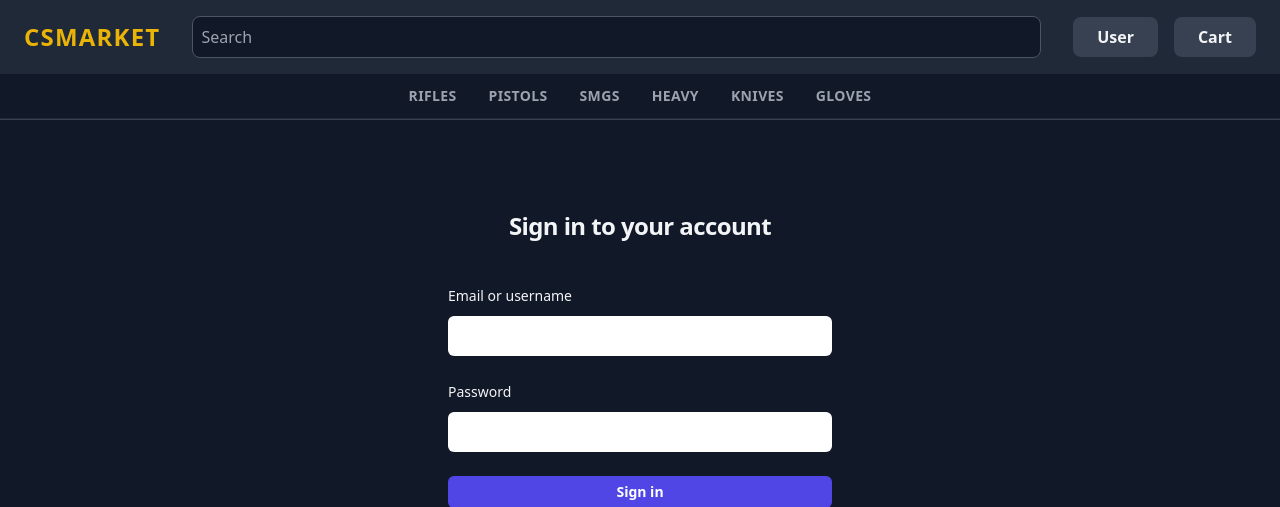
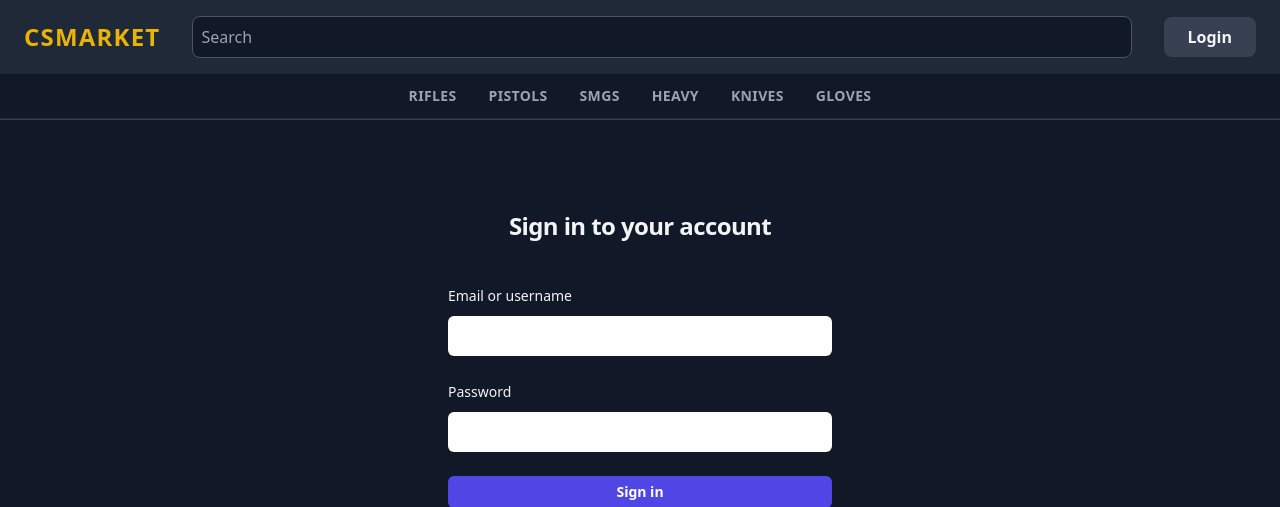
Before and after one commit to linham-8/D0018E_Database_Project, a Flask app: page /login in a window 1280 px wide. Shown: the top 507 px of the page. Run offline with Flask 3, Linux system fonts and the light colour scheme; some libraries are stand-ins or nearby versions.

Commit message:
Added login and registration functionality

```diff
--- a/app.py
+++ b/app.py
@@ -1,16 +1,9 @@
-from flask import Flask, render_template, request, url_for
-from flask_sqlalchemy import SQLAlchemy
-from datetime import datetime
+from flask import render_template, request, url_for, redirect, flash
+from flask_login import login_user, logout_user, login_required, current_user
 from sqlalchemy import func
+from extensions import db, app
+from models import Skin, User, UserInfo, Transaction
 
-app = Flask(__name__)
-
-app.config["SQLALCHEMY_DATABASE_URI"] = (
-    "postgresql://postgres:password@localhost:5432/csmarket"
-)
-app.config["SQLALCHEMY_TRACK_MODIFICATIONS"] = False
-
-db = SQLAlchemy(app)
 
 WEAPON_CATEGORIES = {
     "Rifles": [
@@ -97,48 +90,6 @@ def url_for_args(endpoint, **values):
 
 
 app.jinja_env.globals["url_for_args"] = url_for_args
-
-
-class Skin(db.Model):
-    __tablename__ = "skins"
-    id = db.Column(db.Integer, primary_key=True)
-    name = db.Column(db.String(256), nullable=False)
-    weapon_type = db.Column(db.String(64), index=True)
-    phase = db.Column(db.String(32), index=True)
-    category = db.Column(db.String(32), index=True)
-    image = db.Column(db.Text)
-    price = db.Column(db.Float)
-    float_value = db.Column(db.Float)
-    wear_name = db.Column(db.String(16))
-    rarity = db.Column(db.String(16))
-    paint_seed = db.Column(db.Integer)
-    is_stattrak = db.Column(db.Boolean, default=False)
-
-class User(db.Model):
-    __tablename__ = 'users'
-    id = db.Column(db.Integer, primary_key=True)
-    user_type = db.Column(db.String(16), default='customer')
-    username = db.Column(db.String(64), unique=True, nullable=False)
-    password = db.Column(db.String(256), nullable=False)
-    info = db.relationship('UserInfo', backref='user_account', uselist=False)
-    transactions = db.relationship('Transaction', backref='buyer', lazy=True)
-
-class UserInfo(db.Model):
-    __tablename__ = 'user_info'
-    user_id = db.Column(db.Integer, db.ForeignKey('users.id'), primary_key=True)
-    first_name = db.Column(db.String(128))
-    last_name = db.Column(db.String(128))
-    email = db.Column(db.String(128), unique=True)
-    phone_number = db.Column(db.String(32))
-    address = db.Column(db.String(128))
-
-class Transaction(db.Model):
-    __tablename__ = 'transactions'
-    id = db.Column(db.Integer, primary_key=True)
-    user_id = db.Column(db.Integer, db.ForeignKey('users.id'), nullable=False)
-    skin_id = db.Column(db.Integer, db.ForeignKey('skins.id'), nullable=False)
-    transaction_price = db.Column(db.Float, nullable=False)
-    timestamp = db.Column(db.DateTime, default=datetime.now)
 
 
 def apply_common_filters(query, filters):
@@ -239,14 +190,66 @@ def index():
 
     return render_template("index.html", **context)
 
-@app.route("/login")
+
+@app.route("/login", methods=['GET', 'POST'])
 def login():
-    # Will have to check if input contains an @
+    if current_user.is_authenticated:
+        return redirect(url_for)('index')
+    if request.method == 'POST':
+        login_id = request.form['login-id']
+        user = User.query.filter_by(username=login_id).first()
+        if not user:
+            email = UserInfo.query.filter_by(email=login_id).first()
+            if email:
+                user = email.user_account
+            else:
+                flash('Incorrect credentials', 'error')
+                return redirect(url_for('login'))
+        if user and user.check_password(request.form['password']):
+            login_user(user)
+            return redirect(url_for('index'))
+        else:
+            flash('Incorrect credentials', 'error')
     return render_template("login.html")
 
-@app.route("/register")
+
+@app.route("/register", methods=['GET', 'POST'])
 def register():
+    if current_user.is_authenticated:
+        return redirect(url_for)('index')
+    if request.method == 'POST':
+        user = User(username=request.form['username'])
+        user.set_password(request.form['password'])
+        db.session.add(user)
+        db.session.flush()
+
+        user_info = UserInfo(
+            user_account=user,
+            name=request.form['name'],
+            email=request.form['email'],
+            address=request.form['address'],
+            phone_number=request.form['phone'],
+        )
+
+        db.session.add(user_info)
+        db.session.commit()
+        return redirect(url_for('login'))
     return render_template("register.html")
+
+@app.route("/logout")
+def logout():
+    logout_user()
+    return render_template("login.html")
+
+@app.route("/user", methods=['GET', 'POST'])
+@login_required
+def user():
+    return render_template("user.html")
+
+@app.route("/cart", methods=['GET', 'POST'])
+@login_required
+def cart():
+    return render_template("cart.html")
 
 if __name__ == "__main__":
     app.run(host="0.0.0.0", port=5000, debug=True)
--- a/templates/base.html
+++ b/templates/base.html
@@ -56,9 +56,33 @@
                     class="w-full bg-gray-900 border border-gray-600 text-white p-2 rounded-btn focus:outline-none focus:border-accent transition-colors">
             </div>
 
-            <div class="flex gap-4">
-                <button class="px-6 py-2 bg-gray-700 hover:bg-gray-600 rounded-btn font-bold transition">User</button>
-                <button class="px-6 py-2 bg-gray-700 hover:bg-gray-600 rounded-btn font-bold transition">Cart</button>
+            <div class="flex gap-4 items-center">
+                {% if current_user.is_authenticated %}
+                <div class="relative group">
+                    <a href="{{ url_for('user') }}"
+                        class="inline-block px-6 py-2 bg-gray-700 hover:bg-gray-600 rounded-btn font-bold transition">
+                        User
+                    </a>
+
+                    <div class="absolute right-0 top-full w-32 pt-2 hidden group-hover:block z-50">
+                        <div class="bg-gray-800 rounded-lg shadow-xl border border-gray-700 overflow-hidden">
+                            <a href="{{ url_for('logout') }}"
+                                class="block px-4 py-2 text-center text-red-400 hover:bg-gray-700 transition text-sm font-bold">
+                                Logout
+                            </a>
+                        </div>
+                    </div>
+                </div>
+                <a href="{{ url_for('cart') }}"
+                    class="px-6 py-2 bg-gray-700 hover:bg-gray-600 rounded-btn font-bold transition">
+                    Cart
+                </a>
+                {% else %}
+                <a href="{{ url_for('login') }}"
+                    class="px-6 py-2 bg-gray-700 hover:bg-gray-600 rounded-btn font-bold transition">
+                    Login
+                </a>
+                {% endif %}
             </div>
         </div>
 
@@ -88,9 +112,12 @@
 
     {% block content %}{% endblock %}
 
-    <div id="itemModal" class="fixed inset-0 z-100 hidden bg-black/80 justify-center items-center backdrop-blur-sm" onclick="closeModal()">
-      <div class="bg-gray-800 border border-gray-700 rounded-card shadow-2xl w-11/12 md:w-1/3 overflow-hidden relative" onclick="event.stopPropagation()">
-        <button onclick="closeModal()" class="absolute top-3 right-4 text-gray-400 hover:text-accent text-3xl font-bold transition-colors">&times;</button>
+    <div id="itemModal" class="fixed inset-0 z-100 hidden bg-black/80 justify-center items-center backdrop-blur-sm"
+        onclick="closeModal()">
+        <div class="bg-gray-800 border border-gray-700 rounded-card shadow-2xl w-11/12 md:w-1/3 overflow-hidden relative"
+            onclick="event.stopPropagation()">
+            <button onclick="closeModal()"
+                class="absolute top-3 right-4 text-gray-400 hover:text-accent text-3xl font-bold transition-colors">&times;</button>
 
             <div class="p-6">
                 <div class="flex justify-center mb-6 bg-graybg-gray-900 rounded-card p-4 border border-gray-700">
@@ -109,7 +136,8 @@
                                 <p id="modalRarity" class="text-gray-400 text-sm">Rarity</p>
                             </div>
 
-                <span id="modalStatTrak" class="hidden text-[10px] text-orange-500 font-bold tracking-wider mt-1 uppercase">StatTrak</span>
+                            <span id="modalStatTrak"
+                                class="hidden text-[10px] text-orange-500 font-bold tracking-wider mt-1 uppercase">StatTrak</span>
                         </div>
                         <span id="modalPrice" class="text-2xl font-bold text-green-400">0.00€</span>
                     </div>
@@ -129,7 +157,8 @@
                     </div>
                 </div>
                 <div class="mt-8 flex gap-4">
-            <button class="w-full bg-accent text-gray-900 py-2 rounded-btn font-bold hover:bg-opacity-90 transition-opacity">
+                    <button
+                        class="w-full bg-accent text-gray-900 py-2 rounded-btn font-bold hover:bg-opacity-90 transition-opacity">
                         Add to Cart
                     </button>
                 </div>
--- /dev/null
+++ b/templates/cart.html
@@ -0,0 +1,5 @@
+{% extends "base.html" %}
+
+{% block content %}
+
+{% endblock %}
--- a/templates/login.html
+++ b/templates/login.html
@@ -9,6 +9,13 @@
     </div>
 
     <div class="mt-10 sm:mx-auto sm:w-full sm:max-w-sm">
+        {% with messages = get_flashed_messages(with_categories=true) %}
+        {% if messages %}
+        {% for category, message in messages %}
+        <div class="rounded-md bg-red-50 p-4 text-sm text-red-700">{{ message }}</div>
+        {% endfor %}
+        {% endif %}
+        {% endwith %}
         <form class="space-y-6" action="{{ url_for('login') }}" method="POST">
             <div>
                 <label for="login-id" class="block text-sm font-medium leading-6 text-white-900">Email or
```
Also changed, not shown: extensions.py (added, +13 -0 lines), models.py (added, +54 -0 lines), templates/user.html (added, +7 -0 lines). Lines whose indentation alone changed are shown as unchanged.
